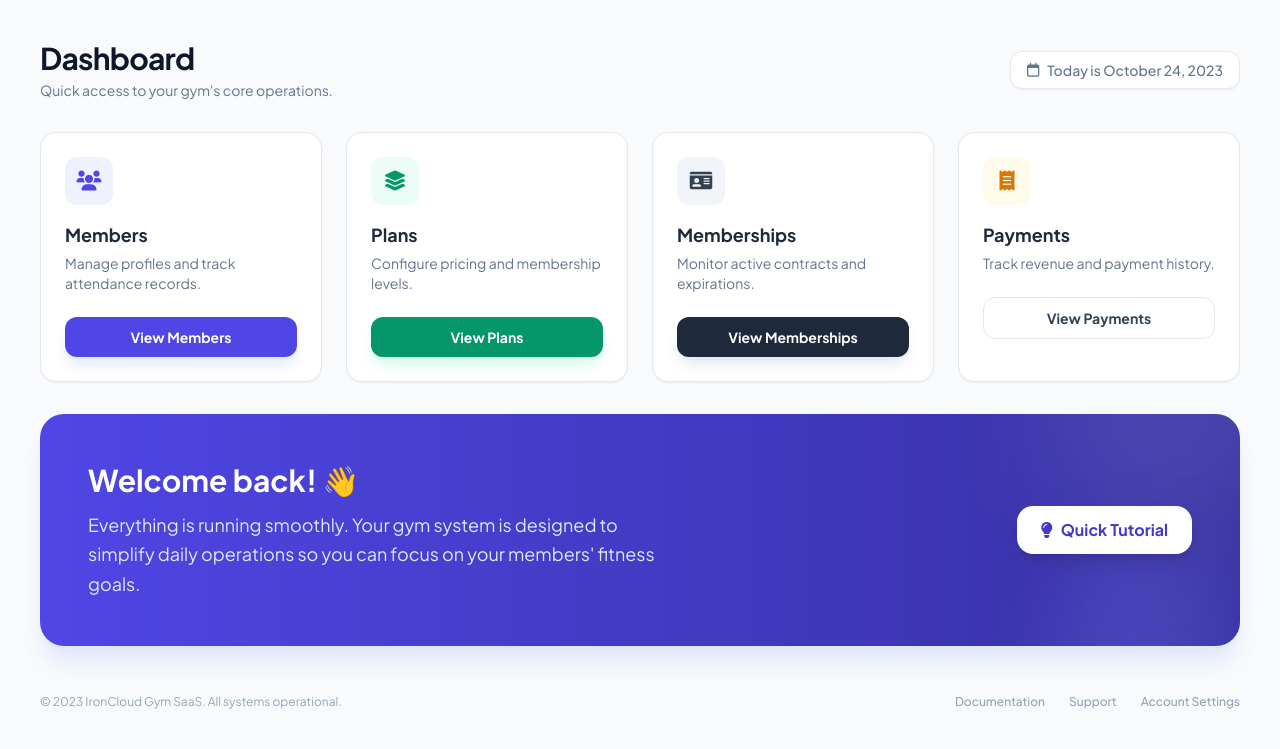
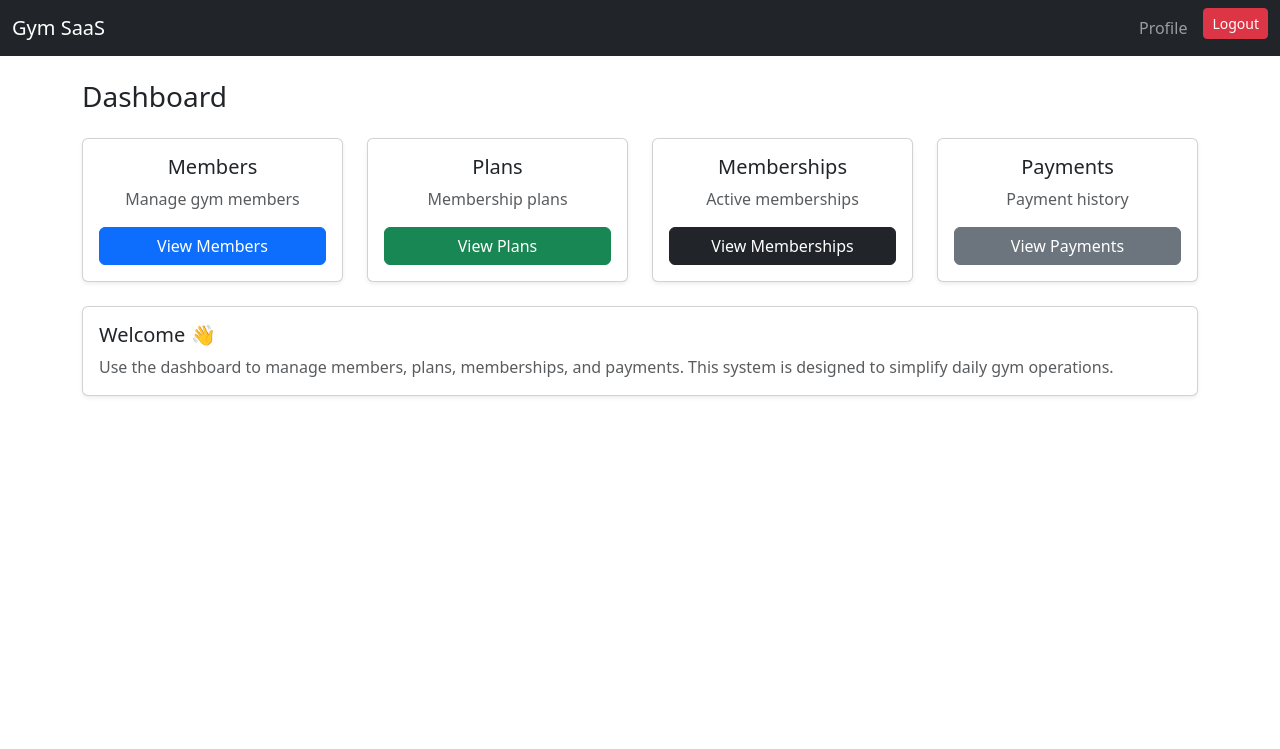
Before and after one commit to AdityaRaghav22/GYM-SAAS, a Flask app: template gym_saas/app/templates/dashboard/home.html in a window 1280 px wide. Shown: the top 749 px of the page. Run offline with Flask 3, Linux system fonts and the light colour scheme; the template is opened without the code that fills it, so the values that code supplies are empty; some libraries are stand-ins or nearby versions.

Commit message:
fixing dashboard

```diff
--- a/gym_saas/app/templates/dashboard/home.html
+++ b/gym_saas/app/templates/dashboard/home.html
@@ -1,138 +1,73 @@
-<!DOCTYPE html>
-<html lang="en">
+{% extends "base.html" %}
 
-<head>
-  <meta charset="UTF-8">
-  <meta name="viewport" content="width=device-width, initial-scale=1.0">
-  <title>Dashboard | IronCloud</title>
-  <script src="https://cdn.tailwindcss.com"></script>
-  <link href="https://cdnjs.cloudflare.com/ajax/libs/font-awesome/6.0.0/css/all.min.css" rel="stylesheet">
-  <style>
-    @import url('https://fonts.googleapis.com/css2?family=Plus+Jakarta+Sans:wght@400;500;600;700&display=swap');
+{% block title %}Dashboard | Gym SaaS{% endblock %}
 
-    body {
-      font-family: 'Plus Jakarta Sans', sans-serif;
-      background-color: #f8fafc;
-    }
-  </style>
-</head>
+{% block content %}
 
-<body class="p-6 md:p-10">
+<h3 class="mb-4">Dashboard</h3>
 
-  <div class="max-w-7xl mx-auto">
-    <!-- Header -->
-    <div class="flex flex-col md:flex-row md:items-center justify-between gap-4 mb-8">
-      <div>
-        <h1 class="text-3xl font-extrabold text-slate-900 tracking-tight">Dashboard</h1>
-        <p class="text-slate-500 text-sm mt-1">Quick access to your gym's core operations.</p>
+<!-- Quick Actions -->
+<div class="row mb-4">
+
+  <div class="col-md-3">
+    <div class="card shadow-sm text-center">
+      <div class="card-body">
+        <h5>Members</h5>
+        <p class="text-muted">Manage gym members</p>
+        <a href="{{ url_for('api_v1.member.list_member') }}" class="btn btn-primary w-100">
+          View Members
+        </a>
       </div>
-      <div
-        class="flex items-center gap-2 text-sm font-medium text-slate-500 bg-white px-4 py-2 rounded-xl border border-slate-200 shadow-sm">
-        <i class="far fa-calendar"></i>
-        <span>Today is October 24, 2023</span>
     </div>
   </div>
 
-    <!-- Quick Actions Grid -->
-    <div class="grid grid-cols-1 sm:grid-cols-2 lg:grid-cols-4 gap-6 mb-8">
-
-      <!-- Members Card -->
-      <div class="group bg-white p-6 rounded-2xl border border-slate-200 shadow-sm hover:shadow-md transition-all">
-        <div
-          class="w-12 h-12 bg-indigo-50 text-indigo-600 rounded-xl flex items-center justify-center mb-4 group-hover:bg-indigo-600 group-hover:text-white transition-colors">
-          <i class="fas fa-users text-xl"></i>
-        </div>
-        <h5 class="text-lg font-bold text-slate-800 mb-1">Members</h5>
-        <p class="text-slate-500 text-sm mb-6">Manage profiles and track attendance records.</p>
-        <a href="#"
-          class="inline-flex items-center justify-center w-full py-2.5 bg-indigo-600 text-white rounded-xl text-sm font-bold hover:bg-indigo-700 transition-colors shadow-lg shadow-indigo-100">
-          View Members
-        </a>
-      </div>
-
-      <!-- Plans Card -->
-      <div class="group bg-white p-6 rounded-2xl border border-slate-200 shadow-sm hover:shadow-md transition-all">
-        <div
-          class="w-12 h-12 bg-emerald-50 text-emerald-600 rounded-xl flex items-center justify-center mb-4 group-hover:bg-emerald-600 group-hover:text-white transition-colors">
-          <i class="fas fa-layer-group text-xl"></i>
-        </div>
-        <h5 class="text-lg font-bold text-slate-800 mb-1">Plans</h5>
-        <p class="text-slate-500 text-sm mb-6">Configure pricing and membership levels.</p>
-        <a href="#"
-          class="inline-flex items-center justify-center w-full py-2.5 bg-emerald-600 text-white rounded-xl text-sm font-bold hover:bg-emerald-700 transition-colors shadow-lg shadow-emerald-100">
+  <div class="col-md-3">
+    <div class="card shadow-sm text-center">
+      <div class="card-body">
+        <h5>Plans</h5>
+        <p class="text-muted">Membership plans</p>
+        <a href="{{ url_for('api_v1.plan.list_plan') }}" class="btn btn-success w-100">
           View Plans
         </a>
       </div>
+    </div>
+  </div>
 
-      <!-- Memberships Card -->
-      <div class="group bg-white p-6 rounded-2xl border border-slate-200 shadow-sm hover:shadow-md transition-all">
-        <div
-          class="w-12 h-12 bg-slate-100 text-slate-700 rounded-xl flex items-center justify-center mb-4 group-hover:bg-slate-800 group-hover:text-white transition-colors">
-          <i class="fas fa-id-card text-xl"></i>
-        </div>
-        <h5 class="text-lg font-bold text-slate-800 mb-1">Memberships</h5>
-        <p class="text-slate-500 text-sm mb-6">Monitor active contracts and expirations.</p>
-        <a href="#"
-          class="inline-flex items-center justify-center w-full py-2.5 bg-slate-800 text-white rounded-xl text-sm font-bold hover:bg-slate-900 transition-colors shadow-lg shadow-slate-200">
+  <div class="col-md-3">
+    <div class="card shadow-sm text-center">
+      <div class="card-body">
+        <h5>Memberships</h5>
+        <p class="text-muted">Active memberships</p>
+        <a href="{{ url_for('api_v1.membership.list_membership') }}" class="btn btn-dark w-100">
           View Memberships
         </a>
       </div>
+    </div>
+  </div>
 
-      <!-- Payments Card -->
-      <div class="group bg-white p-6 rounded-2xl border border-slate-200 shadow-sm hover:shadow-md transition-all">
-        <div
-          class="w-12 h-12 bg-amber-50 text-amber-600 rounded-xl flex items-center justify-center mb-4 group-hover:bg-amber-500 group-hover:text-white transition-colors">
-          <i class="fas fa-receipt text-xl"></i>
-        </div>
-        <h5 class="text-lg font-bold text-slate-800 mb-1">Payments</h5>
-        <p class="text-slate-500 text-sm mb-6">Track revenue and payment history.</p>
-        <a href="#"
-          class="inline-flex items-center justify-center w-full py-2.5 bg-white border border-slate-200 text-slate-700 rounded-xl text-sm font-bold hover:bg-slate-50 transition-colors">
+  <div class="col-md-3">
+    <div class="card shadow-sm text-center">
+      <div class="card-body">
+        <h5>Payments</h5>
+        <p class="text-muted">Payment history</p>
+        <a href="{{ url_for('api_v1.payment.list_payment') }}" class="btn btn-secondary w-100">
           View Payments
         </a>
+      </div>
+    </div>
   </div>
 
 </div>
 
-    <!-- Welcome Banner Section -->
-    <div
-      class="relative bg-gradient-to-r from-indigo-600 to-indigo-800 rounded-3xl p-8 md:p-12 text-white overflow-hidden shadow-xl shadow-indigo-100">
-      <!-- Decorative SVG circles -->
-      <div class="absolute top-0 right-0 -translate-y-1/2 translate-x-1/4 w-64 h-64 bg-white/10 rounded-full blur-3xl">
-      </div>
-      <div class="absolute bottom-0 right-0 translate-y-1/2 w-48 h-48 bg-indigo-400/20 rounded-full blur-2xl"></div>
-
-      <div class="relative z-10 flex flex-col md:flex-row md:items-center justify-between gap-8">
-        <div class="max-w-xl">
-          <h2 class="text-3xl font-bold mb-3 flex items-center gap-3">
-            Welcome back! 👋
-          </h2>
-          <p class="text-indigo-100 leading-relaxed text-lg">
-            Everything is running smoothly. Your gym system is designed to simplify daily operations so you can focus on
-            your members' fitness goals.
+<!-- Welcome Card -->
+<div class="card shadow-sm">
+  <div class="card-body">
+    <h5>Welcome 👋</h5>
+    <p class="text-muted mb-0">
+      Use the dashboard to manage members, plans, memberships, and payments.
+      This system is designed to simplify daily gym operations.
     </p>
-        </div>
-        <div class="flex-shrink-0">
-          <button
-            class="bg-white text-indigo-700 px-6 py-3 rounded-2xl font-bold hover:bg-indigo-50 transition-all shadow-lg flex items-center gap-2">
-            <i class="fas fa-lightbulb"></i>
-            Quick Tutorial
-          </button>
-        </div>
   </div>
 </div>
 
-    <!-- Footer / System Status -->
-    <div class="mt-12 flex flex-col md:flex-row justify-between items-center text-xs text-slate-400 gap-4">
-      <p>© 2023 IronCloud Gym SaaS. All systems operational.</p>
-      <div class="flex items-center gap-6 font-medium">
-        <a href="#" class="hover:text-slate-600">Documentation</a>
-        <a href="#" class="hover:text-slate-600">Support</a>
-        <a href="#" class="hover:text-slate-600">Account Settings</a>
-      </div>
-    </div>
-  </div>
-
-</body>
-
-</html>
+{% endblock %}
```
Lines whose indentation alone changed are shown as unchanged.
